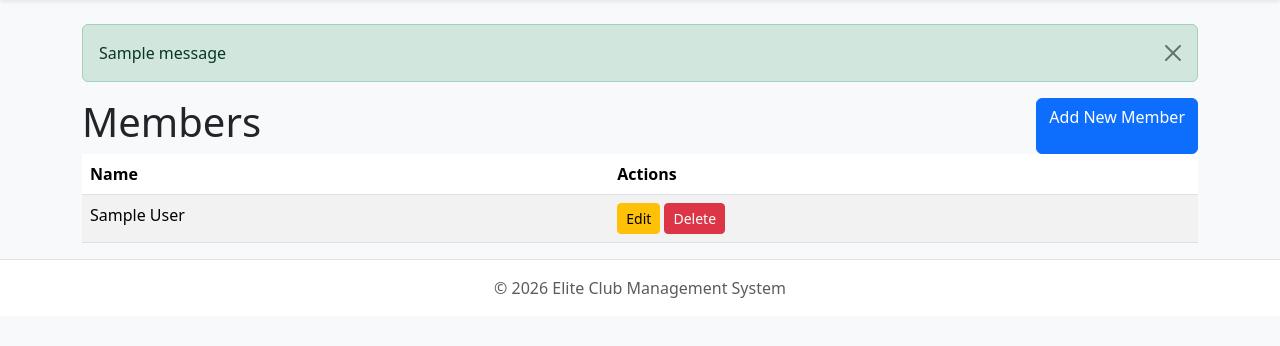
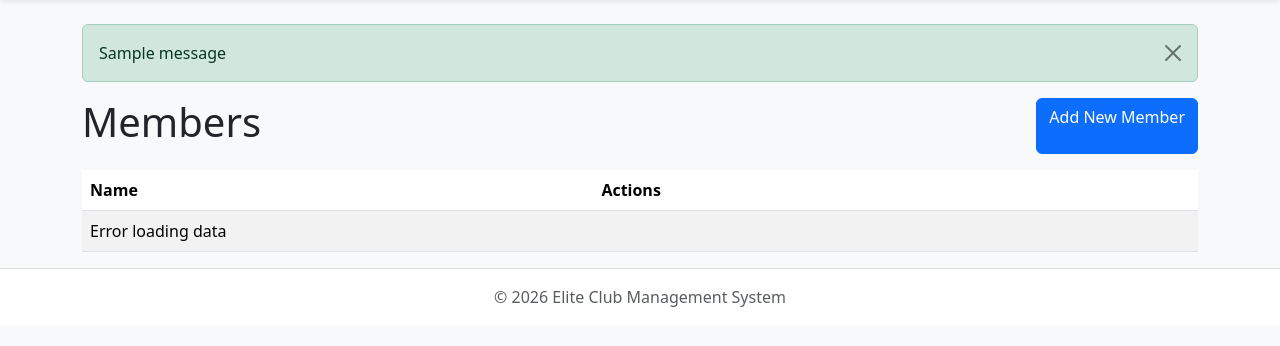
Before and after one commit to zndr3/sports_club, a Django app: page /members/ in a window 1280 px wide. Shown: the part 56-402 px from the top of the page. Run offline with Django 5.2, Linux system fonts and the light colour scheme; tables that the repository leaves empty hold one stand-in row (values such as "Sample post"); one stand-in notice (Sample message) is shown; some libraries are stand-ins or nearby versions.

Commit message:
ADD: pagination in DRF results, updated base, allow scripts to fetch data from API URL

```diff
--- a/management/templates/base.html
+++ b/management/templates/base.html
@@ -8,55 +8,62 @@
 
     <title>{% block title %}Sports Club Management{% endblock %}</title>
 
-    <link rel="stylesheet" href="{% static '/css/bootstrap.min.css' %}">
-
+    <link rel="stylesheet" href="{% static 'css/bootstrap.min.css' %}">
     <link rel="stylesheet" href="{% static 'css/style.css' %}">
-
     <link rel="icon" type="image/x-icon" href="{% static 'images/favicon.ico' %}">
 
     {% block extra_head %}{% endblock %}
 </head>
+
 <body class="bg-light">
 
     <nav class="navbar navbar-expand-lg navbar-dark bg-dark shadow-sm mb-4">
         <div class="container">
             <a class="navbar-brand fw-bold" href="{% url 'facility_list' %}">Sports Club</a>
+
             <button class="navbar-toggler" type="button" data-bs-toggle="collapse" data-bs-target="#navbarNav">
                 <span class="navbar-toggler-icon"></span>
             </button>
+
             <div class="collapse navbar-collapse" id="navbarNav">
                 <ul class="navbar-nav ms-auto">
+
                     <li class="nav-item">
                         <a class="nav-link" href="{% url 'member_list' %}">Members</a>
                     </li>
+
                     <li class="nav-item">
                         <a class="nav-link" href="{% url 'facility_list' %}">Facilities</a>
                     </li>
+
                     <li class="nav-item">
                         <a class="nav-link" href="{% url 'booking_list' %}">Bookings</a>
                     </li>
+
                     {% if user.is_authenticated %}
                         <li class="nav-item">
                             <a class="btn btn-outline-light ms-lg-3" href="/django_sports_club_admin2204/">Admin Portal</a>
                         </li>
                     {% endif %}
+
                 </ul>
             </div>
         </div>
     </nav>
 
     <main class="container">
+
         {% if messages %}
             {% for message in messages %}
-                <div class="alert alert-{{ message.tags }} alert-dismissible fade show" role="alert">
+                <div class="alert alert-{{ message.tags }} alert-dismissible fade show">
                     {{ message }}
                     <button type="button" class="btn-close" data-bs-dismiss="alert"></button>
                 </div>
             {% endfor %}
         {% endif %}
 
-        {% block content %}
-        {% endblock %}
+        {% block content %}{% endblock %}
+
     </main>
 
     <footer class="footer mt-auto py-3 bg-white border-top text-center">
@@ -66,9 +73,9 @@
     </footer>
 
     <script src="{% static 'js/bootstrap.bundle.min.js' %}"></script>
-
     <script src="{% static 'js/htmx.min.js' %}"></script>
 
     {% block extra_js %}{% endblock %}
+
 </body>
 </html>
--- a/management/templates/member_list.html
+++ b/management/templates/member_list.html
@@ -3,31 +3,67 @@
 {% block title %}Members | Sports Club{% endblock %}
 
 {% block content %}
-  <div class="d-flex flex-column">
-    <div class="d-flex flex-row  justify-content-between">
+<div class="d-flex flex-column">
+
+    <div class="d-flex flex-row justify-content-between">
         <h1>Members</h1>
         <a href="{% url 'member_create' %}" class="btn btn-primary">Add New Member</a>
     </div>
 
-    <table class="table table-striped">
+    <table class="table table-striped mt-3">
         <thead>
             <tr>
-            <th scope="col">Name</th>
-            <th scope="col">Actions</th>
+                <th>Name</th>
+                <th>Actions</th>
             </tr>
         </thead>
-        <tbody>
-            {% for member in members %}
-                <tr>
-                <td>{{ member.firstname }} {{ member.surname }}</td>
-                <td>
-                    <a href="{% url 'member_update' member.pk %}" class="btn btn-sm btn-warning">Edit</a>
-                    <a href="{% url 'member_delete' member.pk %}" class="btn btn-sm btn-danger">Delete</a>
-                </td>
-                </tr>
-            {% endfor %}
+
+        <tbody id="member-table-body">
+            <tr>
+                <td colspan="2">Loading...</td>
+            </tr>
         </tbody>
+    </table>
 
-    </table>
-  </div>
+</div>
 {% endblock %}
+
+
+{% block extra_js %}
+<script>
+document.addEventListener("DOMContentLoaded", function () {
+
+    fetch("http://127.0.0.1:8000/api/members/")
+        .then(res => res.json())
+        .then(data => {
+
+            const tbody = document.getElementById("member-table-body");
+            tbody.innerHTML = "";
+
+            // handle pagination or normal list
+            const members = data.results || data;
+
+            members.forEach(member => {
+                const row = document.createElement("tr");
+
+                row.innerHTML = `
+                    <td>${member.firstname} ${member.surname}</td>
+                    <td>
+                        <a href="/members/update/${member.id}/" class="btn btn-sm btn-warning">Edit</a>
+                        <a href="/members/delete/${member.id}/" class="btn btn-sm btn-danger">Delete</a>
+                    </td>
+                `;
+
+                tbody.appendChild(row);
+            });
+        })
+        .catch(err => {
+            console.error("Failed to load members:", err);
+
+            const tbody = document.getElementById("member-table-body");
+            tbody.innerHTML = "<tr><td colspan='2'>Error loading data</td></tr>";
+        });
+
+});
+</script>
+{% endblock %}
```
Also changed, not shown: sports_club/settings.py (+7 -0 lines).
